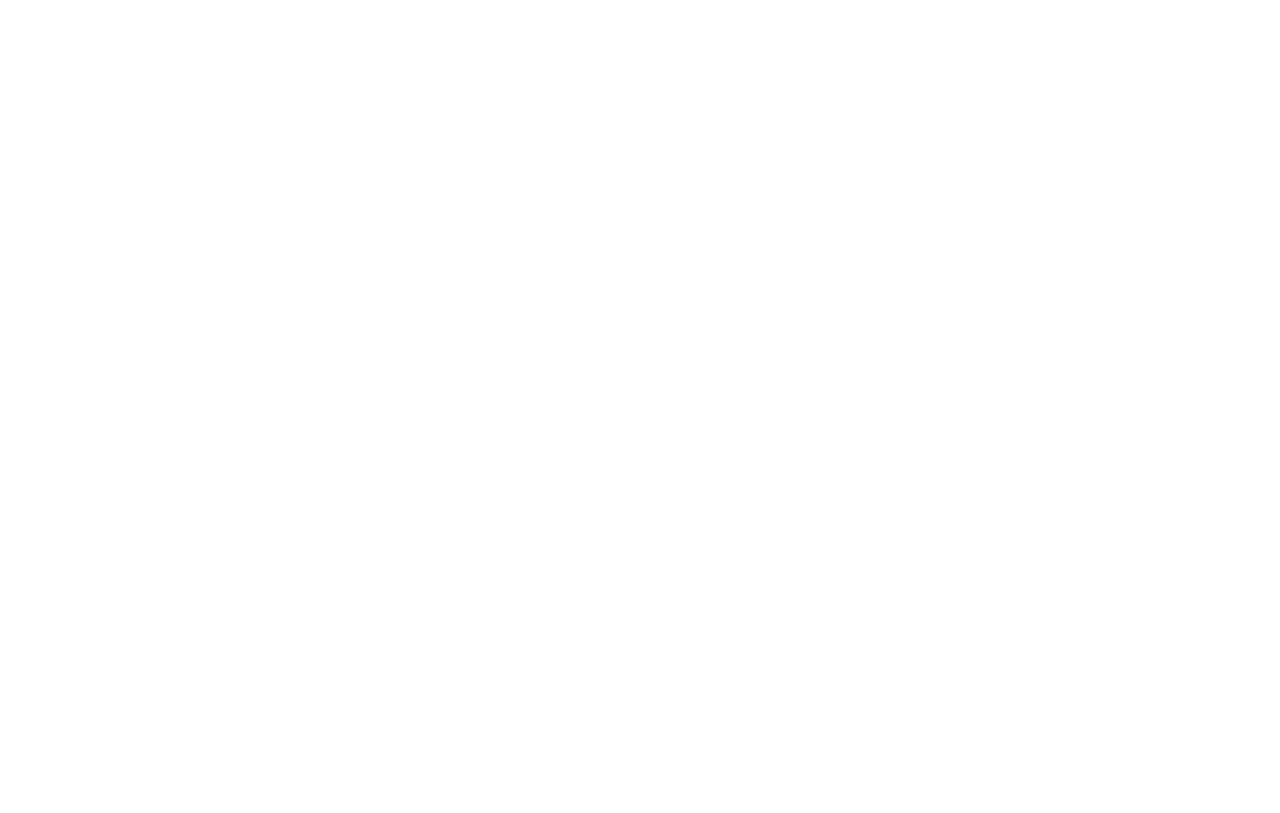
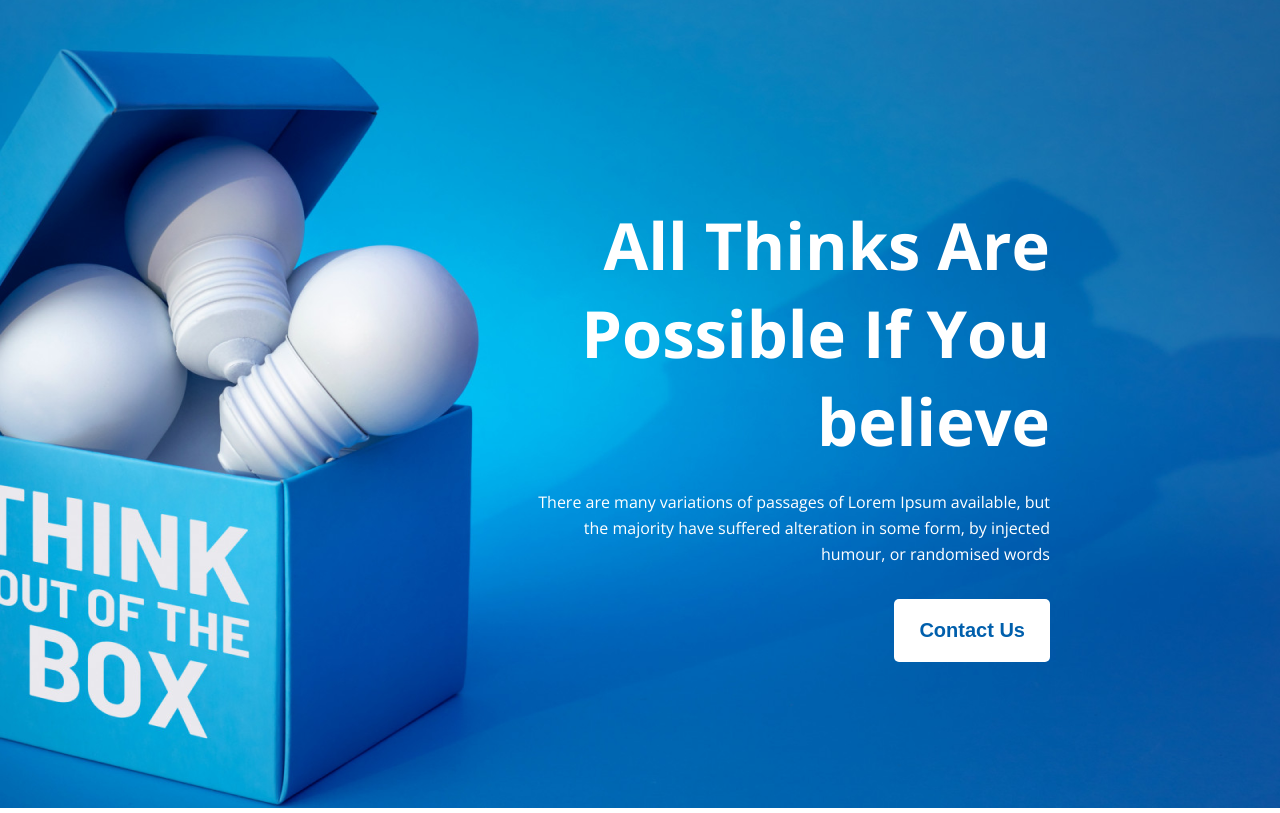
Before and after one commit to soniafrin/new-year-practice-web, a plain HTML site: page index.html in a window 1280 px wide. Drawn offline with nearby package versions, Linux system fonts and the light colour scheme.

Commit message:
header section

```diff
--- a/Stylesheet/style.css
+++ b/Stylesheet/style.css
@@ -0,0 +1,47 @@
+*{
+    padding: 0;
+    margin:0;
+    box-sizing: border-box;
+}
+
+.open-sans {
+  font-family: "Open Sans", sans-serif;
+  font-optical-sizing: auto;
+}
+
+/* shared  style */
+.btn{
+    border: none;
+    border-radius: 5px;
+    color: #005FAC;
+    background-color: #FFFFFF;
+    font-size: 20px;
+    font-weight: 600;
+    padding: 20px 25px;
+}
+
+#banner {
+    max-width: 100%;
+    display: flex;
+    align-items: center;
+    justify-content: right;
+    position:relative ;
+}
+#banner .banner-text{
+    position:absolute;
+    max-width: 525px;
+    margin: 216px 230px 166px 0;
+    text-align: end;
+}
+#banner .banner-text h1{
+    color: #FFFFFF;
+    font-size: 65px;
+    font-weight: bold;
+    margin-bottom: 24px;
+}
+#banner .banner-text p{
+    color: #FFFFFF;
+    font-size: 16px;
+    line-height: 26px;
+    margin-bottom: 32px;
+}
--- a/index.html
+++ b/index.html
@@ -4,9 +4,22 @@
     <meta charset="UTF-8">
     <meta name="viewport" content="width=device-width, initial-scale=1.0">
     <title>New Year New Me</title>
+    <link rel="stylesheet" href="Stylesheet/style.css">
+    <link rel="preconnect" href="https://fonts.googleapis.com">
+<link rel="preconnect" href="https://fonts.gstatic.com" crossorigin>
+<link href="https://fonts.googleapis.com/css2?family=Open+Sans:ital,wght@0,300..800;1,300..800&display=swap" rel="stylesheet">
 </head>
-<body>
+<body class="open-sans">
     <header>
+        <section id="banner">
+            <div class="banner-img"><img src="images/banner/banner3.png" alt=""></div>
+
+            <div class="banner-text">
+                <h1>All Thinks Are Possible If You believe</h1>
+                <p>There are many variations of passages of Lorem Ipsum available, but the majority have suffered alteration in some form, by injected humour, or randomised words</p>
+                <button class="btn">Contact Us</button>
+            </div>
+        </section>
 
     </header>
     <main>
```
